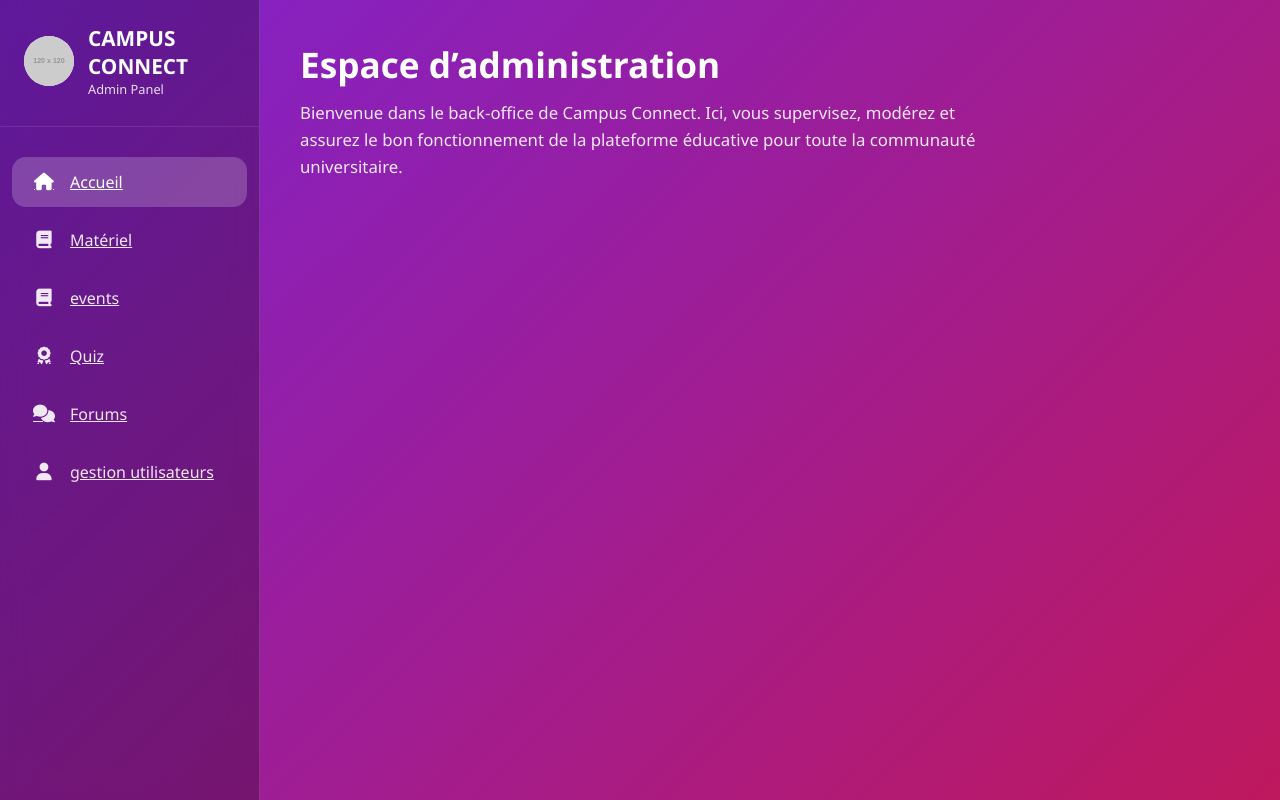
After one commit to chouaibgharbi44-source/projet-web, a PHP site: page /view/BackOffice/index1.php in a window 1280 px wide. The commit adds this page. Run offline with PHP 8.4, Linux system fonts and the light colour scheme; the visitor is signed in with stand-in values (Sample User, id 1); grey boxes labelled with a size stand in for pictures from a placeholder-image service; some libraries are stand-ins or nearby versions.

Commit message:
khedma baed ma sallahtha

```diff
--- a/BasmaCRUD/View/backoffice/add.php
+++ b/BasmaCRUD/View/backoffice/add.php
@@ -199,13 +199,17 @@
 </head>
 
 <body>
-
     <!-- Sidebar -->
     <div class="sidebar">
         <div class="brand">
             <i class="fas fa-layer-group"></i> Campus Connect
         </div>
         <ul class="nav-menu">
+            <li class="nav-item">
+                <a href="../view/BackOffice/index1.php">
+                    <i class="fas fa-ticket-alt"></i> Acceuil
+                </a>
+            </li>
             <li class="nav-item active">
                 <a href="index.php?area=admin">
                     <i class="fas fa-calendar-alt"></i> Événements
--- a/BasmaCRUD/View/backoffice/edit.php
+++ b/BasmaCRUD/View/backoffice/edit.php
@@ -198,6 +198,11 @@
 
     <!-- Sidebar -->
     <div class="sidebar">
+         <li class="nav-item">
+                <a href="../view/BackOffice/index1.php">
+                    <i class="fas fa-ticket-alt"></i> Acceuil
+                </a>
+            </li>
         <div class="brand">
             <i class="fas fa-layer-group"></i> Campus Connect
         </div>
--- a/BasmaCRUD/View/backoffice/list.php
+++ b/BasmaCRUD/View/backoffice/list.php
@@ -312,6 +312,11 @@
             <i class="fas fa-layer-group"></i> Campus Connect
         </div>
         <ul class="nav-menu">
+             <li class="nav-item">
+                <a href="../view/BackOffice/index1.php">
+                    <i class="fas fa-ticket-alt"></i> Acceuil
+                </a>
+            </li>
             <li class="nav-item active">
                 <a href="index.php?area=admin">
                     <i class="fas fa-calendar-alt"></i> Événements
--- a/BasmaCRUD/View/backoffice/reservations/list.php
+++ b/BasmaCRUD/View/backoffice/reservations/list.php
@@ -311,6 +311,11 @@
             <i class="fas fa-layer-group"></i> Campus Connect
         </div>
         <ul class="nav-menu">
+             <li class="nav-item">
+                <a href="../view/BackOffice/index1.php">
+                    <i class="fas fa-ticket-alt"></i> Acceuil
+                </a>
+            </li>
             <li class="nav-item">
                 <a href="index.php?area=admin">
                     <i class="fas fa-calendar-alt"></i> Événements
--- a/BasmaCRUD/View/backoffice/stats.php
+++ b/BasmaCRUD/View/backoffice/stats.php
@@ -319,6 +319,11 @@
             <i class="fas fa-layer-group"></i> Campus Connect
         </div>
         <ul class="nav-menu">
+             <li class="nav-item">
+                <a href="../view/BackOffice/index1.php">
+                    <i class="fas fa-ticket-alt"></i> Acceuil
+                </a>
+            </li>
             <li class="nav-item">
                 <a href="index.php?area=admin">
                     <i class="fas fa-calendar-alt"></i> Événements
--- a/BasmaCRUD/View/frontoffice/index.php
+++ b/BasmaCRUD/View/frontoffice/index.php
@@ -29,12 +29,12 @@ header("Expires: 0");
         <div class="header-inner">
             <div class="logo">CAMPUS CONNECT</div>
             <nav class="navbar">
-                <a href="#" class="nav-link">Accueil</a>
+                <a href="../view/FrontOffice/homepage.php" class="nav-link">Accueil</a>
                 <a href="#" class="nav-link active">Événements</a>
                 <a href="#" class="nav-link">Messages</a>
                 <a href="index.php?entity=reservation" class="nav-link">Réservations</a>
                 <a href="#" class="nav-link">Groupes</a>
-                <a href="#" class="nav-link">Profil</a>
+                <a href="../view/FrontOffice/profile.php" class="nav-link">Profil</a>
             </nav>
 
         </div>
--- a/BasmaCRUD/View/frontoffice/reservations/index.php
+++ b/BasmaCRUD/View/frontoffice/reservations/index.php
@@ -28,7 +28,7 @@ header("Expires: 0");
                 <a href="index.php?entity=reservation" class="nav-link active">Réservations</a>
                 <a href="#" class="nav-link">Messages</a>
                 <a href="#" class="nav-link">Groupes</a>
-                <a href="#" class="nav-link">Profil</a>
+                <a href="../view/FrontOffice/profile.php" class="nav-link">Profil</a>
             </nav>
             <div class="admin-button">
                 <a href="index.php?area=admin" class="pulse">Admin</a>
--- a/VV13/View/backoffice/admin_dashboard.php
+++ b/VV13/View/backoffice/admin_dashboard.php
@@ -407,6 +407,7 @@ $stats['activite_recente'] = ['labels' => array_keys($stat), 'data' => array_val
         <span>Campus Connect</span>
     </div>
     <ul>
+        <li><a href="../view/BackOffice/index1.php"> Acceuil</a></li>
         <li><a href="index.php?area=admin" class="<?= $isDashboard ? 'active' : '' ?>" data-icon="📊">📊 Tableau de Bord</a></li>
         <li><a href="index.php?entity=matiere&area=admin&action=list" data-icon="📚">📚 Matières</a></li>
         <li><a href="index.php?entity=ressource&area=admin&action=list" data-icon="📄">📄 Ressources</a></li>
--- a/VV13/View/backoffice/favoris_list.php
+++ b/VV13/View/backoffice/favoris_list.php
@@ -234,6 +234,7 @@
 <div class="sidebar">
     <div class="logo">CAMPUS CONNECT</div>
     <ul class="sidebar-nav">
+        <li><a href="../view/BackOffice/index1.php"> Acceuil</a></li>
         <li><a href="index.php?area=admin">📊 Tableau de Bord</a></li>
         <li><a href="index.php?entity=matiere&area=admin">📚 Matières</a></li>
         <li><a href="index.php?entity=ressource&area=admin">📄 Ressources</a></li>
--- a/VV13/View/backoffice/list.php
+++ b/VV13/View/backoffice/list.php
@@ -107,6 +107,7 @@
 <div class="sidebar">
     <div class="logo">CAMPUS CONNECT</div>
     <ul class="sidebar-nav">
+        <li><a href="../view/BackOffice/index1.php"> Acceuil</a></li>
         <li><a href="index.php?area=admin">📊 Tableau de Bord</a></li>
         <li><a href="index.php?entity=matiere&area=admin">📚 Matières</a></li>
         <li><a href="index.php?entity=ressource&area=admin">📄 Ressources</a></li>
--- a/VV13/View/backoffice/logs.php
+++ b/VV13/View/backoffice/logs.php
@@ -280,6 +280,7 @@ if (!isset($logs_matieres, $logs_ressources)) {
         <span>Campus Connect</span>
     </div>
     <ul class="sidebar-nav">
+        <li><a href="../view/BackOffice/index1.php"> Acceuil</a></li>
         <li><a href="index.php?area=admin" class="<?= !isset($_GET['action']) ? 'active' : '' ?>" data-icon="📊">📊 Tableau de Bord</a></li>
         <li><a href="index.php?entity=matiere&area=admin&action=list" data-icon="📚">📚 Matières</a></li>
         <li><a href="index.php?entity=ressource&area=admin&action=list" data-icon="📄">📄 Ressources</a></li>
--- a/VV13/View/backoffice/ressource_list.php
+++ b/VV13/View/backoffice/ressource_list.php
@@ -121,6 +121,7 @@
 <div class="sidebar">
     <div class="logo">CAMPUS CONNECT</div>
     <ul class="sidebar-nav">
+        <li><a href="../view/BackOffice/index1.php"> Acceuil</a></li>
         <li><a href="index.php?area=admin">📊 Tableau de Bord</a></li>
         <li><a href="index.php?entity=matiere&area=admin">📚 Matières</a></li>
         <li><a href="index.php?entity=ressource&area=admin">📄 Ressources</a></li>
--- a/VV13/View/backoffice/telechargements_list.php
+++ b/VV13/View/backoffice/telechargements_list.php
@@ -190,6 +190,7 @@
 <div class="sidebar">
     <div class="logo">CAMPUS CONNECT</div>
     <ul class="sidebar-nav">
+        <li><a href="../view/BackOffice/index1.php"> Acceuil</a></li>
         <li><a href="index.php?area=admin">📊 Tableau de Bord</a></li>
         <li><a href="index.php?entity=matiere&area=admin">📚 Matières</a></li>
         <li><a href="index.php?entity=ressource&area=admin">📄 Ressources</a></li>
--- a/VV13/View/frontoffice/ressource_index.php
+++ b/VV13/View/frontoffice/ressource_index.php
@@ -336,7 +336,8 @@ if (isset($selectedMatiere) && isset($selectedMatiere['id'])) {
     <div class="header-inner">
         <div class="logo">CAMPUS CONNECT</div>
         <nav class="navbar">
-            <a href="index.php" class="nav-link">Accueil</a>
+            <a href="../view/FrontOffice/homepage.php" class="nav-link">Accueil</a>
+            <a href="index.php" class="nav-link">matiéres</a>
             <a href="index.php?entity=ressource" class="nav-link active">Ressources</a>
             <a href="index.php?entity=ressource&action=favoris" class="nav-link">Mes favoris</a>
             <a href="index.php?entity=ressource&action=telechargements" class="nav-link">Mes téléchargements</a>
--- /dev/null
+++ b/view/BackOffice/index1.php
@@ -0,0 +1,253 @@
+<!DOCTYPE html>
+<html lang="fr">
+<head>
+  <meta charset="UTF-8" />
+  <meta name="viewport" content="width=device-width, initial-scale=1.0"/>
+  <title>Admin — Campus Connect</title>
+  <link rel="stylesheet" href="https://cdnjs.cloudflare.com/ajax/libs/font-awesome/6.5.0/css/all.min.css"/>
+  <style>
+    :root {
+      --primary: #7e22ce;
+      --secondary: #be185d;
+      --light: #f5f3ff;
+      --white: #ffffff;
+      --gray: #9ca3af;
+    }
+
+    * {
+      margin: 0;
+      padding: 0;
+      box-sizing: border-box;
+      font-family: 'Segoe UI', Tahoma, Geneva, Verdana, sans-serif;
+    }
+
+    body {
+      background: linear-gradient(135deg, var(--primary), var(--secondary));
+      color: var(--white);
+      display: flex;
+      min-height: 100vh;
+    }
+
+    /* ====== Sidebar (Navbar verticale) ====== */
+    .sidebar {
+      width: 260px;
+      background: rgba(0, 0, 0, 0.25);
+      backdrop-filter: blur(12px);
+      border-right: 1px solid rgba(255, 255, 255, 0.15);
+      padding: 24px 0;
+      display: flex;
+      flex-direction: column;
+      position: fixed;
+      height: 100vh;
+      z-index: 100;
+    }
+
+    .logo {
+      display: flex;
+      align-items: center;
+      gap: 14px;
+      padding: 0 24px 28px;
+      border-bottom: 1px solid rgba(255, 255, 255, 0.1);
+    }
+
+    .logo img {
+      width: 50px;
+      height: 50px;
+      border-radius: 50%;
+      background: white;
+      object-fit: cover;
+    }
+
+    .logo h1 {
+      font-size: 1.3rem;
+      font-weight: 800;
+    }
+
+    .logo p {
+      font-size: 0.8rem;
+      opacity: 0.85;
+    }
+
+    .nav-links {
+      list-style: none;
+      margin-top: 30px;
+      padding: 0 12px;
+    }
+
+    .nav-links li {
+      margin-bottom: 8px;
+    }
+
+    .nav-links a {
+      display: flex;
+      align-items: center;
+      gap: 14px;
+      padding: 14px 20px;
+      border-radius: 14px;
+      color: white;
+      opacity: 0.9;
+      transition: all 0.25s ease;
+    }
+
+    .nav-links a:hover, .nav-links a.active {
+      background: rgba(255, 255, 255, 0.2);
+      opacity: 1;
+    }
+
+    .nav-links i {
+      width: 24px;
+      text-align: center;
+      font-size: 1.1rem;
+    }
+
+    /* ====== Main Content ====== */
+    .main-content {
+      flex: 1;
+      margin-left: 260px;
+      padding: 40px;
+    }
+
+    .header {
+      margin-bottom: 30px;
+    }
+
+    .header h1 {
+      font-size: 2.2rem;
+      margin-bottom: 12px;
+    }
+
+    .header p {
+      opacity: 0.9;
+      font-size: 1.05rem;
+      max-width: 700px;
+      line-height: 1.6;
+    }
+
+    .admin-info {
+      background: rgba(255, 255, 255, 0.12);
+      backdrop-filter: blur(10px);
+      border: 1px solid rgba(255, 255, 255, 0.12);
+      border-radius: 20px;
+      padding: 28px;
+      margin-bottom: 32px;
+    }
+
+    .admin-info h2 {
+      font-size: 1.5rem;
+      margin-bottom: 16px;
+    }
+
+    .admin-info p {
+      margin-bottom: 12px;
+      line-height: 1.6;
+    }
+
+    .modules-grid {
+      display: grid;
+      grid-template-columns: repeat(auto-fit, minmax(280px, 1fr));
+      gap: 24px;
+    }
+
+    .module-card {
+      background: rgba(255, 255, 255, 0.1);
+      border: 1px solid rgba(255, 255, 255, 0.12);
+      border-radius: 18px;
+      padding: 22px;
+    }
+
+    .module-card h3 {
+      display: flex;
+      align-items: center;
+      gap: 12px;
+      margin-bottom: 12px;
+      font-size: 1.25rem;
+    }
+
+    .module-card p {
+      opacity: 0.85;
+      font-size: 0.95rem;
+      line-height: 1.5;
+    }
+
+    .module-card .icon {
+      width: 36px;
+      height: 36px;
+      background: rgba(255, 255, 255, 0.2);
+      border-radius: 10px;
+      display: flex;
+      align-items: center;
+      justify-content: center;
+    }
+
+    /* Responsive */
+    @media (max-width: 768px) {
+      .sidebar {
+        width: 80px;
+      }
+      .sidebar .logo span, .sidebar .logo p, .sidebar .nav-links span {
+        display: none;
+      }
+      .sidebar .logo {
+        justify-content: center;
+        gap: 0;
+        padding: 20px 0 24px;
+        border: none;
+      }
+      .sidebar .logo img {
+        margin: 0 auto;
+      }
+      .nav-links a {
+        justify-content: center;
+        padding: 16px;
+      }
+      .nav-links i {
+        margin: 0;
+      }
+      .main-content {
+        margin-left: 80px;
+        padding: 24px 16px;
+      }
+    }
+  </style>
+</head>
+<body>
+
+  <!-- ====== Sidebar (Navbar verticale) ====== -->
+  <aside class="sidebar">
+    <div class="logo">
+      <img src="https://placehold.co/120x120/7e22ce/ffffff?text=CC" alt="Logo Campus Connect">
+      <div>
+        <h1>CAMPUS CONNECT</h1>
+        <p>Admin Panel</p>
+      </div>
+    </div>
+
+    <ul class="nav-links">
+      <li><a href="#accueil" class="active"><i class="fas fa-home"></i> <span>Accueil</span></a></li>
+      <li><a href="../../VV13/index.php?area=admin"><i class="fas fa-book"></i> <span>Matériel</span></a></li>
+      <li><a href="../../BasmaCRUD/index.php?area=admin"><i class="fas fa-book"></i> <span>events</span></a></li>
+      <li><a href="#quiz"><i class="fas fa-award"></i> <span>Quiz</span></a></li>
+      <li><a href="#forums"><i class="fas fa-comments"></i> <span>Forums</span></a></li>
+      <li><a href="index.php"><i class="fas fa-user"></i> <span>gestion utilisateurs</span></a></li>
+    </ul>
+  </aside>
+
+  <!-- ====== Contenu Principal ====== -->
+  <main class="main-content">
+    <div class="header">
+      <h1>Espace d’administration</h1>
+      <p>Bienvenue dans le back-office de Campus Connect. Ici, vous supervisez, modérez et assurez le bon fonctionnement de la plateforme éducative pour toute la communauté universitaire.</p>
+    </div>
+
+
+
+  <script>
+    document.querySelectorAll('.nav-links a').forEach(link => {
+      link.addEventListener('click', function() {
+        document.querySelectorAll('.nav-links a').forEach(el => el.classList.remove('active'));
+        this.classList.add('active');
+      });
+    });
+  </script>
+</body>
+</html>
--- /dev/null
+++ b/view/BackOffice/logout.php
@@ -0,0 +1,6 @@
+<?php
+session_start();
+session_destroy();
+header('Location: login.php');
+exit;
+?>
```
Also changed, not shown: VV13/View/frontoffice/index.php (+5 -4 lines), view/BackOffice/admin_login.php (+4 -4 lines), view/BackOffice/userlist.php (+4 -3 lines), view/FrontOffice/homepage.php (+6 -6 lines).
